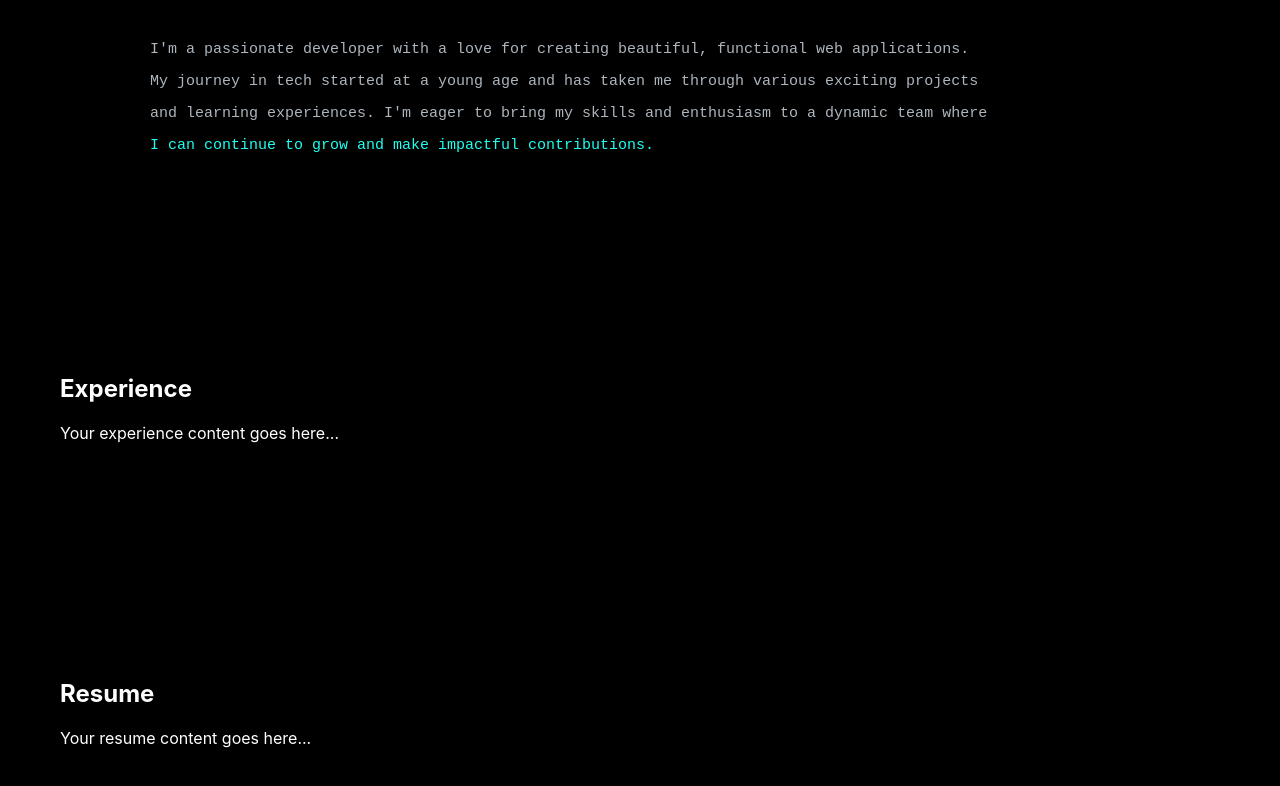
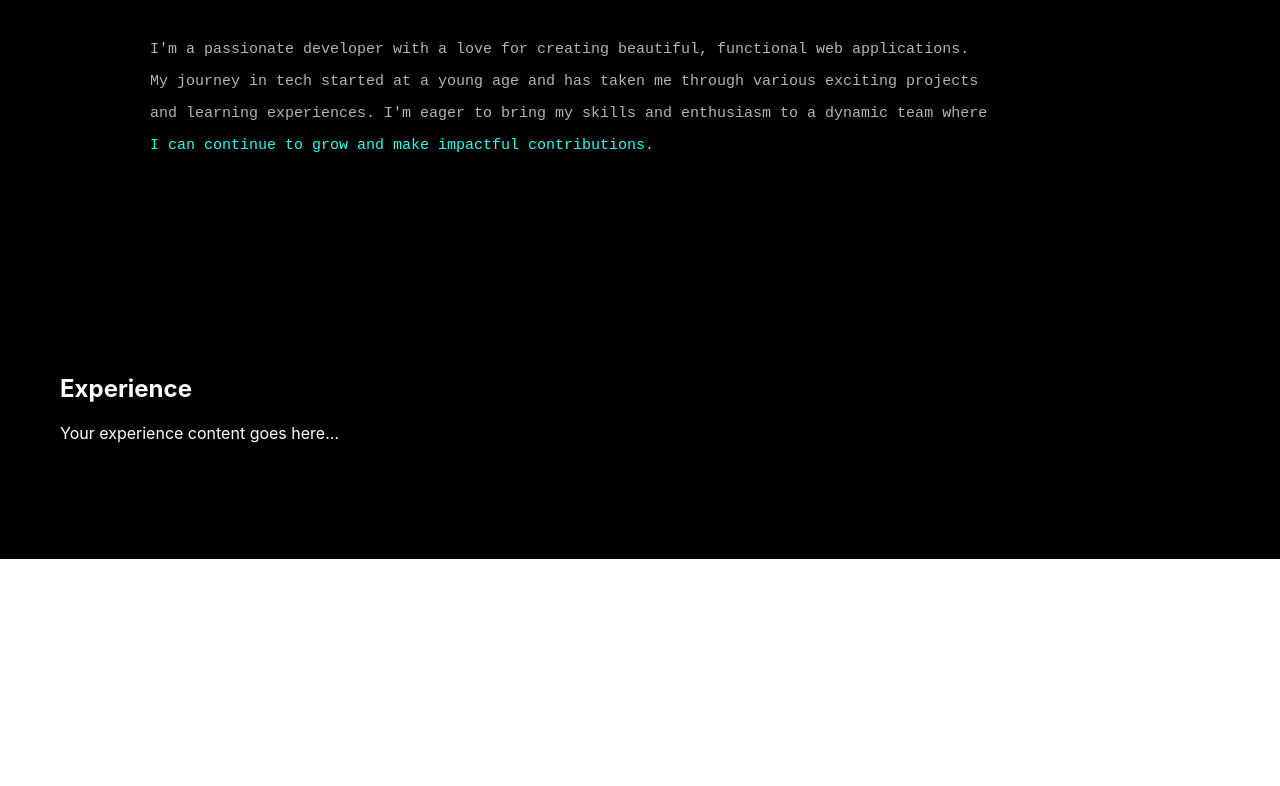
Before and after one commit to RJoshi141/portfolio, a React (Create React App) app: page / in a window 1280 px wide. Shown: the part 974-1760 px from the top of the page. After the commit the page ends 1533 px from the top, so only its background shows below. Built offline with nearby package versions, Linux system fonts and the light colour scheme.

Commit message:
remove resume nav

```diff
--- a/src/components/PortfolioPage.css
+++ b/src/components/PortfolioPage.css
@@ -200,7 +200,6 @@
     background-color: black; /* Set background to black */
     padding-left: 150px; /* Match left padding with the intro-container */
     padding-right: 90px; /* Optional: add right padding if needed */
-
 }
 
 .about-section h1 {
--- a/src/components/PortfolioPage.js
+++ b/src/components/PortfolioPage.js
@@ -59,10 +59,10 @@ const PortfolioPage = () => {
                 <h2>Experience</h2>
                 <p>Your experience content goes here...</p>
             </section>
-            <section id="resume" className="section resume-section">
+            {/* <section id="resume" className="section resume-section">
                 <h2>Resume</h2>
                 <p>Your resume content goes here...</p>
-            </section>
+            </section> */}
         </div>
     );
 };
```
